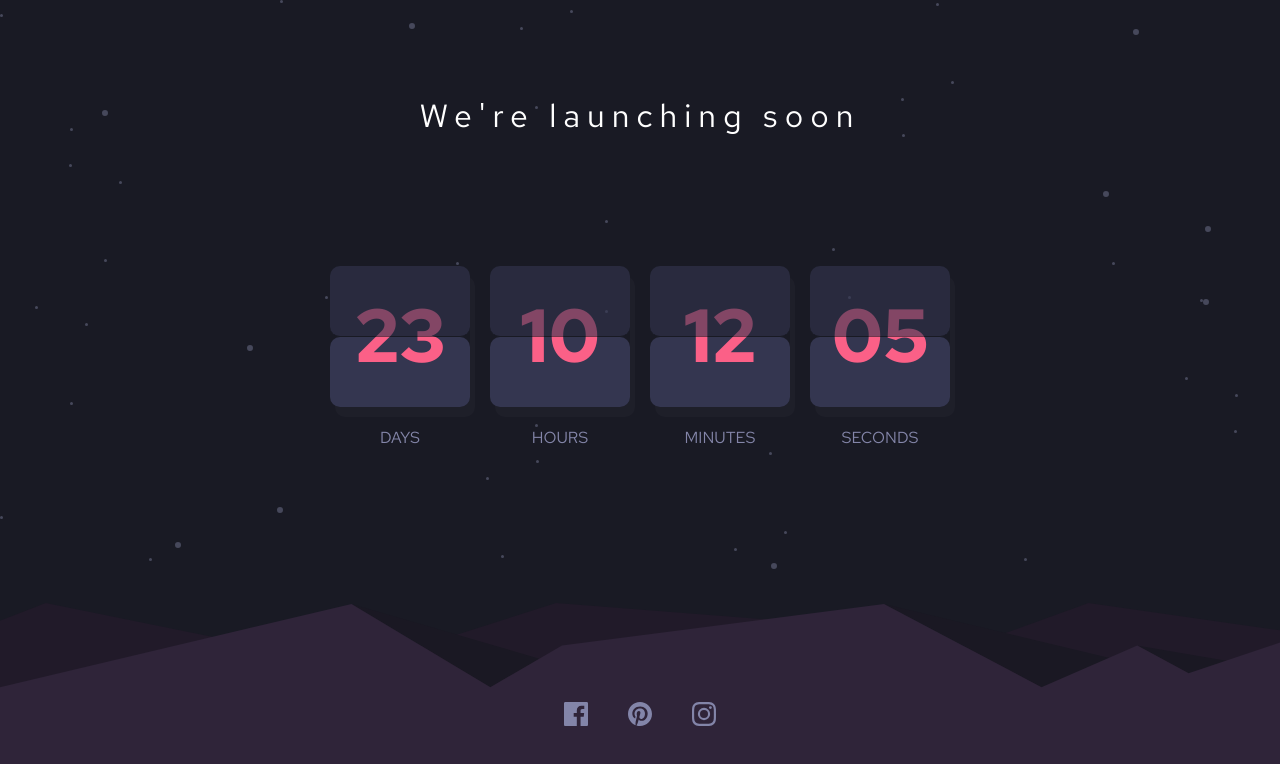
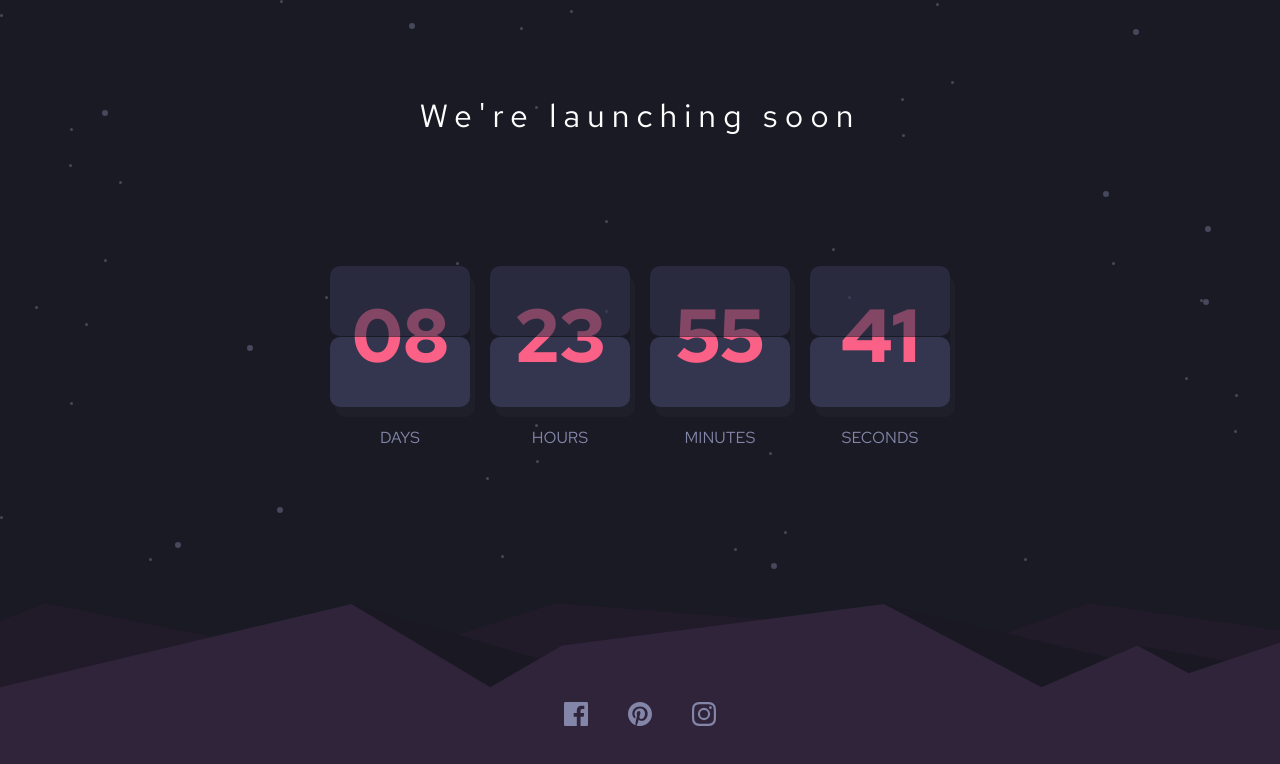
Before and after one commit to MiguelMMatos/LaunchCountdown, a plain HTML site: page index.html in a window 1280 px wide. Drawn offline with Linux system fonts and the light colour scheme.

Commit message:
Update index.html

```diff
--- a/index.html
+++ b/index.html
@@ -23,7 +23,7 @@
                 <div class="timer-card-container">
                     <div class="timer-card-flip top-card"></div>
                     <div class="timer-card-flip"></div>
-                    <div class="timer-card-number">23</div>
+                    <div class="timer-card-number">08</div>
                 </div>
                 <div class="timer-card-text">DAYS</div>
             </div>
@@ -31,7 +31,7 @@
                 <div class="timer-card-container">
                     <div class="timer-card-flip top-card"></div>
                     <div class="timer-card-flip"></div>
-                    <div class="timer-card-number">10</div>
+                    <div class="timer-card-number">23</div>
                 </div>
                 <div class="timer-card-text">HOURS</div>
             </div>
@@ -39,7 +39,7 @@
                 <div class="timer-card-container">
                     <div class="timer-card-flip top-card"></div>
                     <div class="timer-card-flip"></div>
-                    <div class="timer-card-number">12</div>
+                    <div class="timer-card-number">55</div>
                 </div>
                 <div class="timer-card-text">MINUTES</div>
             </div>
@@ -47,7 +47,7 @@
                 <div class="timer-card-container">
                     <div class="timer-card-flip top-card"></div>
                     <div class="timer-card-flip"></div>
-                    <div class="timer-card-number">05</div>
+                    <div class="timer-card-number">41</div>
                 </div>
                 <div class="timer-card-text">SECONDS</div>
             </div>
```
